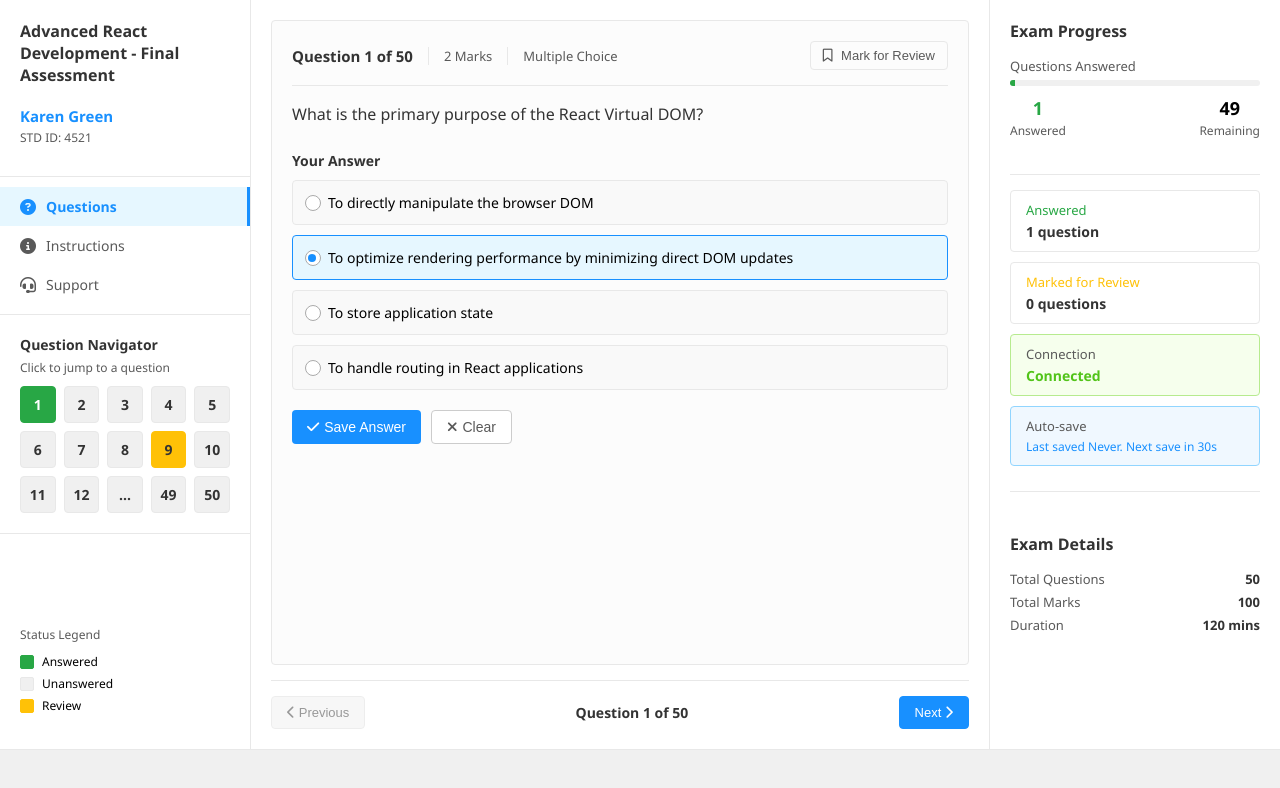
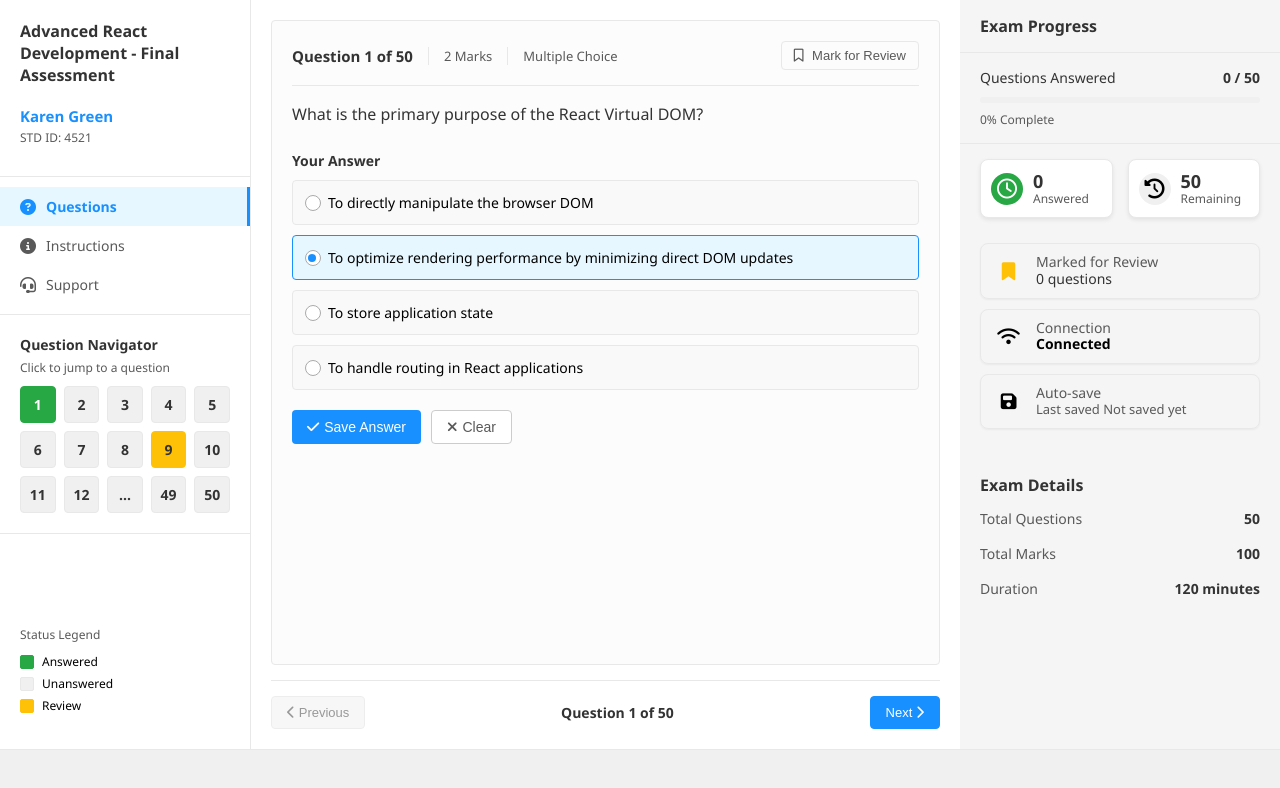
Before and after one commit to CommitMeMaybe/Examz, a plain HTML site: page index.html in a window 1280 px wide. Drawn offline with Linux system fonts and the light colour scheme.

Commit message:
added right side modifications

```diff
--- a/index.html
+++ b/index.html
@@ -110,54 +110,92 @@
                 </button>
             </div>
         </div>
+<div class="status-panel-container">
 
-        <div class="status-panel">
+        <div class="panel-section exam-progress-section">
             <div class="panel-header">Exam Progress</div>
-            <div class="progress-section">
-                <p>Questions Answered</p>
-                <div class="progress-bar-container">
-                    <div class="progress-bar answered-progress" style="width: 2%;"></div>
-                </div>
-                <div class="progress-stats">
-                    <div class="stat-item">
-                        <span class="stat-value answered-value">1</span>
+
+            <div class="progress-info">
+                Questions Answered
+                <span class="progress-count">0 / 50</span>
+            </div>
+
+            <div class="progress-bar-container">
+                <div class="progress-bar" style="width: 0%;"></div>
+            </div>
+
+            <div class="progress-percentage">0% Complete</div>
+
+            <div class="stat-cards-row">
+                <div class="stat-card answered-card">
+                    <i class="far fa-clock stat-icon answered-icon"></i>
+                    <div class="stat-content">
+                        <span class="stat-value">0</span>
                         <span class="stat-label">Answered</span>
                     </div>
-                    <div class="stat-item">
-                        <span class="stat-value">49</span>
+                </div>
+
+                <div class="stat-card remaining-card">
+                    <i class="fas fa-history stat-icon remaining-icon"></i>
+                    <div class="stat-content">
+                        <span class="stat-value">50</span>
                         <span class="stat-label">Remaining</span>
                     </div>
                 </div>
             </div>
+        </div>
 
-            <hr class="panel-divider">
+        <div class="status-blocks">
 
-            <div class="status-box">
-                <p class="box-title answered-box-title">Answered</p>
-                <p class="box-value">1 question</p>
-            </div>
-            <div class="status-box">
-                <p class="box-title review-box-title">Marked for Review</p>
-                <p class="box-value">0 questions</p>
-            </div>
-            <div class="status-box connection-box">
-                <p class="box-title">Connection</p>
-                <p class="box-value connected-text">Connected</p>
-            </div>
-            <div class="status-box autosave-box">
-                <p class="box-title">Auto-save</p>
-                <p class="box-value autosave-text">Last saved Never. Next save in 30s</p>
+            <div class="status-block review-block">
+                <div class="block-icon review-icon">
+                    <i class="fas fa-bookmark"></i>
+                </div>
+                <div class="block-text">
+                    <span class="block-title">Marked for Review</span>
+                    <span class="block-value">0 questions</span>
+                </div>
             </div>
 
-            <hr class="panel-divider">
+            <div class="status-block connection-block">
+                <div class="block-icon connection-icon">
+                    <i class="fas fa-wifi"></i>
+                </div>
+                <div class="block-text">
+                    <span class="block-title">Connection</span>
+                    <span class="block-value connected-value">Connected</span>
+                </div>
+            </div>
 
-            <div class="exam-details">
-                <p class="panel-header">Exam Details</p>
-                <div class="detail-row"><span>Total Questions</span><span>50</span></div>
-                <div class="detail-row"><span>Total Marks</span><span>100</span></div>
-                <div class="detail-row"><span>Duration</span><span>120 mins</span></div>
+            <div class="status-block autosave-block">
+                <div class="block-icon autosave-icon">
+                    <i class="fas fa-save"></i>
+                </div>
+                <div class="block-text">
+                    <span class="block-title">Auto-save</span>
+                    <span class="block-value autosave-value">Last saved Not saved yet</span>
+                </div>
             </div>
         </div>
+
+        <div class="panel-section exam-details-section">
+            <div class="panel-header">Exam Details</div>
+
+            <div class="detail-row">
+                <span>Total Questions</span>
+                <span class="detail-value">50</span>
+            </div>
+            <div class="detail-row">
+                <span>Total Marks</span>
+                <span class="detail-value">100</span>
+            </div>
+            <div class="detail-row">
+                <span>Duration</span>
+                <span class="detail-value">120 minutes</span>
+            </div>
+        </div>
+
+    </div>
     </div>
 
     <div class="bottom-action-bar">
--- a/style.css
+++ b/style.css
@@ -372,40 +372,45 @@ body {
   color: var(--dark-text);
 }
 
-/* --- 3. Right Status Panel --- */
-.status-panel {
-  width: 250px;
-  background-color: #fff;
-  border-left: 1px solid var(--border-color);
-  padding: 20px;
-  display: flex;
-  flex-direction: column;
-  overflow-y: auto;
+.status-panel-container {
+  width: 320px; /* Constrain the panel width */
+  background-color: var(--box-bg);
+  padding: 0 0 20px 0;
+  border-radius: 8px;
+  box-shadow: var(--shadow);
 }
 
+/* --- Panel Header Style --- */
 .panel-header {
   font-size: 16px;
-  font-weight: bold;
+  font-weight: 600;
   color: var(--dark-text);
-  margin-bottom: 15px;
+  padding: 15px 20px;
+  border-bottom: 1px solid var(--border-color);
 }
 
-.progress-section {
-  margin-bottom: 20px;
+/* --- 1. Exam Progress Section --- */
+.exam-progress-section {
+  padding: 0; /* Remove top/bottom padding as header has it */
 }
 
-.progress-section > p {
-  margin-top: 0;
-  margin-bottom: 5px;
-  color: var(--light-text);
-  font-size: 13px;
+.progress-info {
+  display: flex;
+  justify-content: space-between;
+  font-size: 14px;
+  color: var(--dark-text);
+  padding: 15px 20px 10px 20px;
+}
+
+.progress-count {
+  font-weight: 600;
 }
 
 .progress-bar-container {
   height: 6px;
-  background-color: var(--unanswered-color);
+  background-color: #f0f0f0;
   border-radius: 3px;
-  margin-bottom: 10px;
+  margin: 0 20px 8px 20px;
   overflow: hidden;
 }
 
@@ -415,100 +420,159 @@ body {
   transition: width 0.3s;
 }
 
-.progress-stats {
+.progress-percentage {
+  font-size: 12px;
+  color: var(--light-text);
+  padding: 0 20px 15px 20px;
+  border-bottom: 1px solid var(--border-color);
+}
+
+/* Stat Cards (Answered/Remaining) */
+.stat-cards-row {
   display: flex;
   justify-content: space-between;
+  padding: 15px 20px 25px 20px;
+  gap: 15px;
 }
 
-.stat-item {
-  text-align: center;
+.stat-card {
+  flex: 1;
+  background-color: #fff;
+  border: 1px solid #e8e8e8;
+  border-radius: 8px;
+  padding: 12px 10px;
+  display: flex;
+  align-items: center;
+  /* Custom shadow to match the image's "lifted" look */
+  box-shadow: 0 2px 4px rgba(0, 0, 0, 0.08);
+}
+
+.stat-icon {
+  font-size: 20px;
+  margin-right: 10px;
+  padding: 6px;
+  border-radius: 50%;
+  color: white; /* Icon itself is white */
+}
+
+.answered-icon {
+  background-color: var(--answered-color);
+}
+.remaining-icon {
+  /* The clock icon in the image is a plain gray outline */
+  background-color: #f0f0f0;
+  color: var(--remaining-color);
+}
+
+.stat-content {
+  display: flex;
+  flex-direction: column;
 }
 
 .stat-value {
   font-size: 18px;
-  font-weight: bold;
-  display: block;
-}
-
-.answered-value {
-  color: var(--answered-color);
+  font-weight: 600;
+  line-height: 1;
+  color: var(--dark-text);
 }
 
 .stat-label {
   font-size: 12px;
   color: var(--light-text);
+  line-height: 1;
+  margin-top: 3px;
 }
 
-.panel-divider {
-  border: none;
-  border-top: 1px solid var(--border-color);
-  margin: 15px 0;
+/* --- 2. Status Blocks Section (Review, Connection, Auto-save) --- */
+.status-blocks {
+  padding: 0 20px 20px 20px;
 }
 
-.status-box {
-  border: 1px solid var(--border-color);
-  border-radius: 4px;
+.status-block {
+  display: flex;
+  align-items: center;
+  border: 1px solid #e8e8e8;
+  border-radius: 8px;
   padding: 10px 15px;
   margin-bottom: 10px;
+  background-color: var(--box-bg);
+  box-shadow: 0 1px 2px rgba(0, 0, 0, 0.05); /* Lighter shadow for these blocks */
 }
 
-.box-title {
-  font-size: 13px;
-  color: var(--light-text);
-  margin: 0 0 3px 0;
+.block-icon {
+  font-size: 18px;
+  margin-right: 15px;
+  width: 25px; /* Fixed width for alignment */
+  text-align: center;
 }
 
-.box-value {
-  font-weight: bold;
-  margin: 0;
-  font-size: 14px;
-  color: var(--dark-text);
+.block-text {
+  display: flex;
+  flex-direction: column;
 }
 
-.answered-box-title {
-  color: var(--answered-color);
+.block-title {
+  font-size: 14px;
+  color: var(--light-text);
+  line-height: 1.2;
 }
-.review-box-title {
+
+.block-value {
+  font-size: 14px;
+  font-weight: 500;
+  color: var(--dark-text);
+  line-height: 1.2;
+}
+
+/* Individual Block Styles */
+
+/* Review */
+.review-icon {
   color: var(--review-color);
 }
 
-.connection-box {
-  background-color: #f6ffed; /* Light green background */
-  border-color: #b7eb8f;
+/* Connection */
+.connection-icon {
+  color: var(--connection-color);
+}
+.connected-value {
+  color: var(--connection-color);
+  font-weight: 600;
 }
 
-.connected-text {
-  color: #52c41a; /* Green text */
+/* Auto-save */
+.autosave-icon {
+  color: var(--autosave-color);
+}
+.autosave-value {
+  color: var(--light-text);
+  font-size: 13px; /* Slightly smaller text for the long status message */
 }
 
-.autosave-box {
-  background-color: #f0f8ff; /* Light blue background */
-  border-color: #91d5ff;
+/* --- 3. Exam Details Section --- */
+.exam-details-section {
+  padding: 0;
 }
 
-.autosave-text {
-  color: var(--primary-blue);
-  font-size: 12px;
-  font-weight: 400;
-}
-
-.exam-details {
-  padding-top: 10px;
+.exam-details-section .panel-header {
+  border-bottom: none;
+  padding-bottom: 5px; /* Adjust spacing below the header */
 }
 
 .detail-row {
   display: flex;
   justify-content: space-between;
-  margin-bottom: 5px;
-  font-size: 13px;
+  padding: 8px 20px;
+  font-size: 14px;
+  color: var(--light-text);
 }
 
 .detail-row span:first-child {
-  color: var(--light-text);
+  font-weight: 500;
 }
 
-.detail-row span:last-child {
-  font-weight: bold;
+.detail-value {
+  font-weight: 600;
   color: var(--dark-text);
 }
 
```
